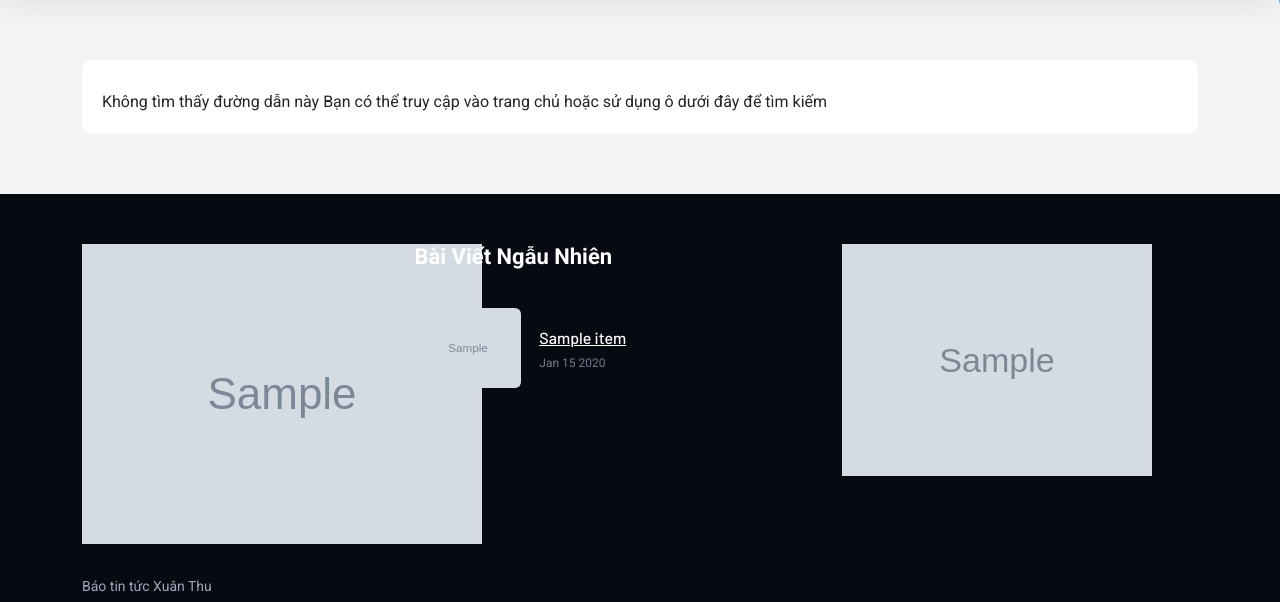
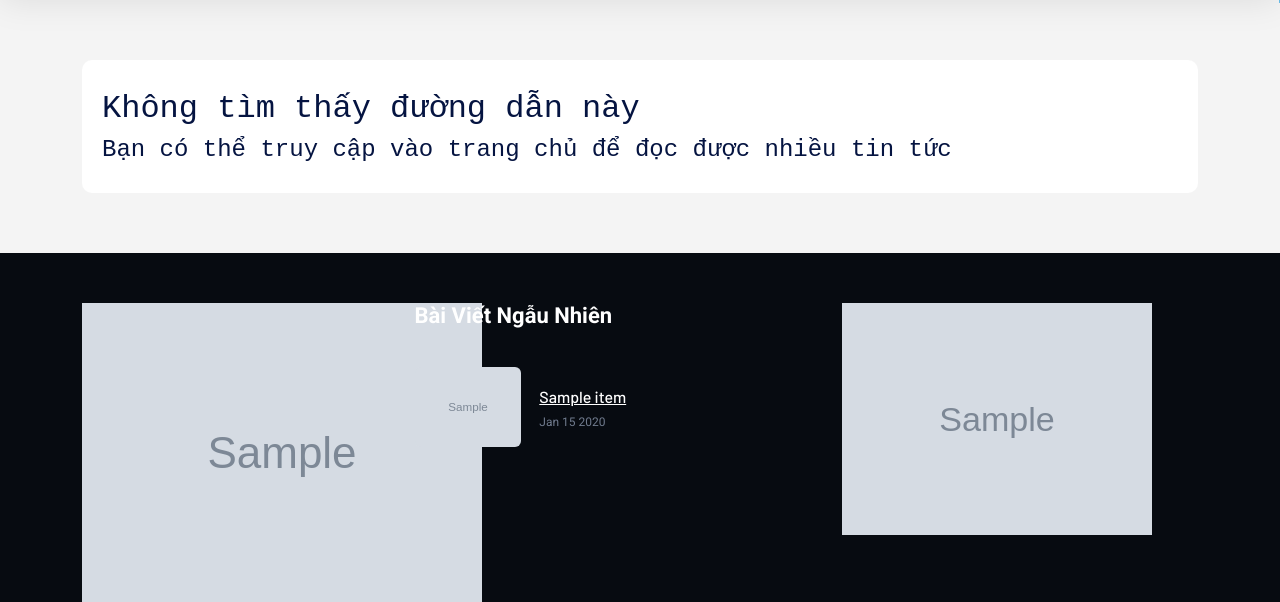
Before and after one commit to otsuki154/PythonProject, a Django app: template DjangoWeb/home/templates/pages/404.html in a window 1280 px wide. Shown: the part 124-726 px from the top of the page. Run offline with Django 5.2, Linux system fonts and the light colour scheme; the template is opened without the code that fills it: most values are stand-ins (such as "Sample title", 1, 10 or a date in 2020); grey boxes marked "Sample" are stand-in pictures; some libraries are stand-ins or nearby versions.

Commit message:
change 404

```diff
--- a/DjangoWeb/home/templates/pages/404.html
+++ b/DjangoWeb/home/templates/pages/404.html
@@ -7,8 +7,8 @@
     <!-- Tab content -->
     <div class="row">
         <div class="col-12">
-            Không tìm thấy đường dẫn này
-            Bạn có thể truy cập vào trang chủ hoặc sử dụng ô dưới đây để tìm kiếm
+            <h2 class="notfound">Không tìm thấy đường dẫn này</h2>
+            <h4 class="notfound">Bạn có thể truy cập vào trang chủ để đọc được nhiều tin tức</h4>
         </div>
     </div>
 </div>
--- a/DjangoWeb/static/home/assets/css/custom.css
+++ b/DjangoWeb/static/home/assets/css/custom.css
@@ -45,3 +45,6 @@ aside > ul > li > a > p:hover , .header-info-left > ul > li:nth-child(2) > a:hov
 img {
     object-fit: cover !important;
 }
+.notfound {
+    font-family: 'Courier New', Courier, monospace;
+}
```
